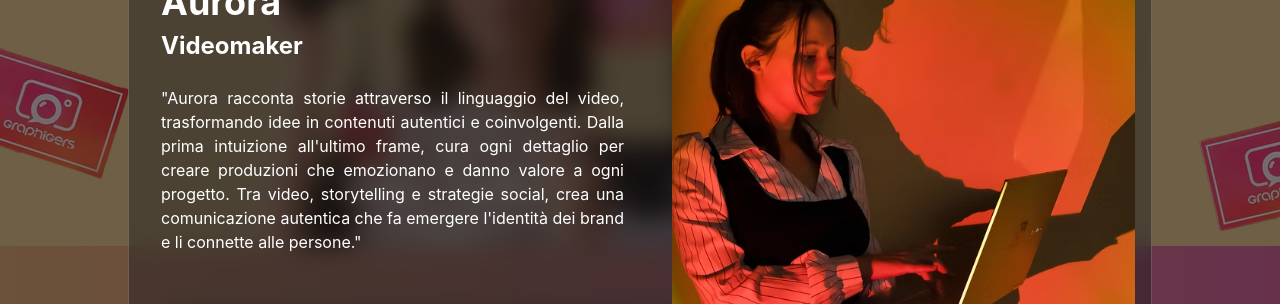
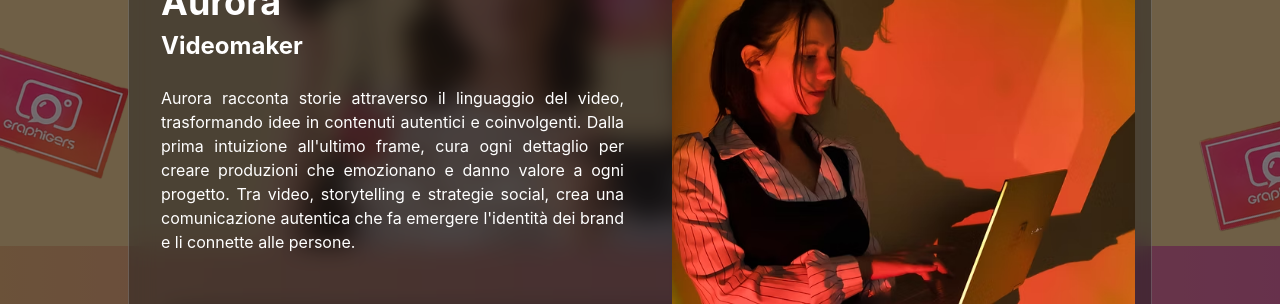
Before and after one commit to Leonardo200213/graphigers, a React (Vite) app: page / in a window 1280 px wide. Both pictures are taken after a click on the button "Scopri Aurora". Shown: the part 282-586 px from the top of the page. Built offline with nearby package versions, Linux system fonts and the light colour scheme.

Commit message:
tolte virgolette

```diff
--- a/src/components/Info.tsx
+++ b/src/components/Info.tsx
@@ -13,19 +13,17 @@ const characters = {
     nome: "Aurora",
     ruolo: "Videomaker",
     foto: auroramaker,
-    descrizione: `"Aurora racconta storie attraverso il linguaggio del video, trasformando idee in contenuti autentici e coinvolgenti.
+    descrizione: `Aurora racconta storie attraverso il linguaggio del video, trasformando idee in contenuti autentici e coinvolgenti.
     Dalla prima intuizione all'ultimo frame, cura ogni dettaglio per creare produzioni che emozionano e danno valore a ogni progetto.
-    Tra video, storytelling e strategie social, crea una comunicazione autentica che fa emergere l'identità dei brand e li connette alle persone."`,
+    Tra video, storytelling e strategie social, crea una comunicazione autentica che fa emergere l'identità dei brand e li connette alle persone.`,
   },
   giulia: {
     nome: "Giulia",
     ruolo: "Fotografa",
     foto: giuliafoto,
-    descrizione: `"Giulia racconta storie attraverso la fotografia, catturando dettagli,
+    descrizione: `Giulia racconta storie attraverso la fotografia, catturando dettagli,
      emozioni e autenticità in ogni scatto. Con uno sguardo creativo e sensibile, realizza immagini che valorizzano l'identità di persone
-      e brand, affiancando il suo lavoro con una gestione strategica dei social media per dare continuità e forza alla comunicazione.
-
-"`,
+      e brand, affiancando il suo lavoro con una gestione strategica dei social media per dare continuità e forza alla comunicazione.`,
   },
 };
 type CharacterKey = keyof typeof characters;
```
